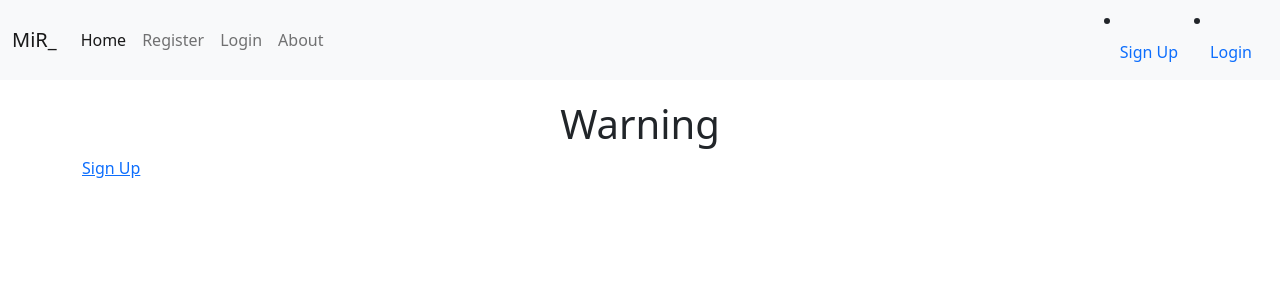
After one commit to mirafzalswe/myblog, a Django app: page /logout/ in a window 1280 px wide. The commit adds this page. Shown: the top 300 px of the page. Run offline with Django 4.2, Linux system fonts and the light colour scheme; some libraries are stand-ins or nearby versions.

Commit message:
profie va logautlar aktivlashdi

```diff
--- a/blog/templates/blog/base.html
+++ b/blog/templates/blog/base.html
@@ -22,12 +22,21 @@
         <li class="nav-item">
           <a class="nav-link active" aria-current="page" href="{% url 'blog-home' %}">Home</a>
         </li>
-        <li class="nav-item">
-          <a class="nav-link" href="{% url 'user-regsiter' %}">Register</a>
-        </li>
-        <li class="nav-item">
-          <a class="nav-link" href="#">Login</a>
-        </li>
+      {% if user.is_authenticated %}
+           <li class="nav-item">
+              <a class="nav-link" href="{% url 'logout' %}">Logout</a>
+           </li>
+           <li class="nav-item">
+              <a class="nav-link" href="{% url 'profile' %}">Profile</a>
+           </li>
+        {% else %}
+            <li class="nav-item">
+              <a class="nav-link" href="{% url 'user-regsiter' %}">Register</a>
+            </li>
+            <li class="nav-item">
+              <a class="nav-link" href="{% url 'login' %}">Login</a>
+            </li>
+      {% endif %}
         <li class="nav-item">
           <a class="nav-link" href="{% url 'blog-about' %}">About</a>
         </li>
--- a/myblog/settings.py
+++ b/myblog/settings.py
@@ -132,3 +132,7 @@ DEFAULT_AUTO_FIELD = 'django.db.models.BigAutoField'
 CRISPY_ALLOWED_TEMPLATE_PACKS = "bootstrap5"
 
 CRISPY_TEMPLATE_PACK = "bootstrap5"
+#auth
+LOGIN_REDIRECT_URL = 'blog-home'
+# profile ga kirganda error chiqshini oldini olish uchun
+LOGIN_URL = 'login'
--- a/myblog/urls.py
+++ b/myblog/urls.py
@@ -19,7 +19,7 @@ from django.urls import path, include
 from users import  views
 urlpatterns = [
     path('admin/', admin.site.urls),
-    path('signup/',views.regsiter, name='user-regsiter'),
     path('', include('blog.urls')),
+    path('', include('users.urls')),
 
 ]
--- /dev/null
+++ b/users/templates/users/logout.html
@@ -0,0 +1,12 @@
+{% extends 'blog/base.html' %}
+{% load crispy_forms_tags %}
+{% block title %}
+    logout
+{% endblock title %}
+
+{% block content %}
+    <div class="container">
+      <h1>Warning</h1>
+        <a type="[style.property]=" expression"" href="{% url 'user-regsiter' %}">Sign Up</a>
+    </div>
+{% endblock content %}
--- a/users/urls.py
+++ b/users/urls.py
@@ -0,0 +1,12 @@
+from django.urls import path
+from . import views
+from django.contrib.auth import views as auth_views
+# tepadagi auth_views bu django vstroin Login va Logaut qiladigna class larini olib kelish
+
+urlpatterns = [
+    path('signup/', views.regsiter, name='user-regsiter'),
+    path('login/', auth_views.LoginView.as_view(template_name='users/login.html'), name='login'), #bu yerdagi as_view() korinish orqali qilishimz kerak
+    # va uni ichiga biz shabloni kiritb ketishimz kerak
+    path('logout/',auth_views.LogoutView.as_view(template_name='users/logout.html'), name='logout'),
+    path('profile/', views.profile, name='profile'),
+]
--- a/users/views.py
+++ b/users/views.py
@@ -3,6 +3,7 @@ from django.contrib.auth.forms import UserCreationForm
 from django.contrib import messages
 from .forms import UserRegister
 from .models import Post
+from django.contrib.auth.decorators import login_required
 
 def regsiter(request):
     if request.method == "POST":
@@ -15,3 +16,8 @@ def regsiter(request):
     else:
         form = UserRegister()
     return render(request, 'users/register.html', {'form':form})
+
+
+@login_required
+def profile(request):
+    return render(request, 'users/profile.html')
```
Also changed, not shown: users/templates/users/login.html (added, +16 -0 lines), users/templates/users/profile.html (added, +10 -0 lines), db.sqlite3, 1 other file.
